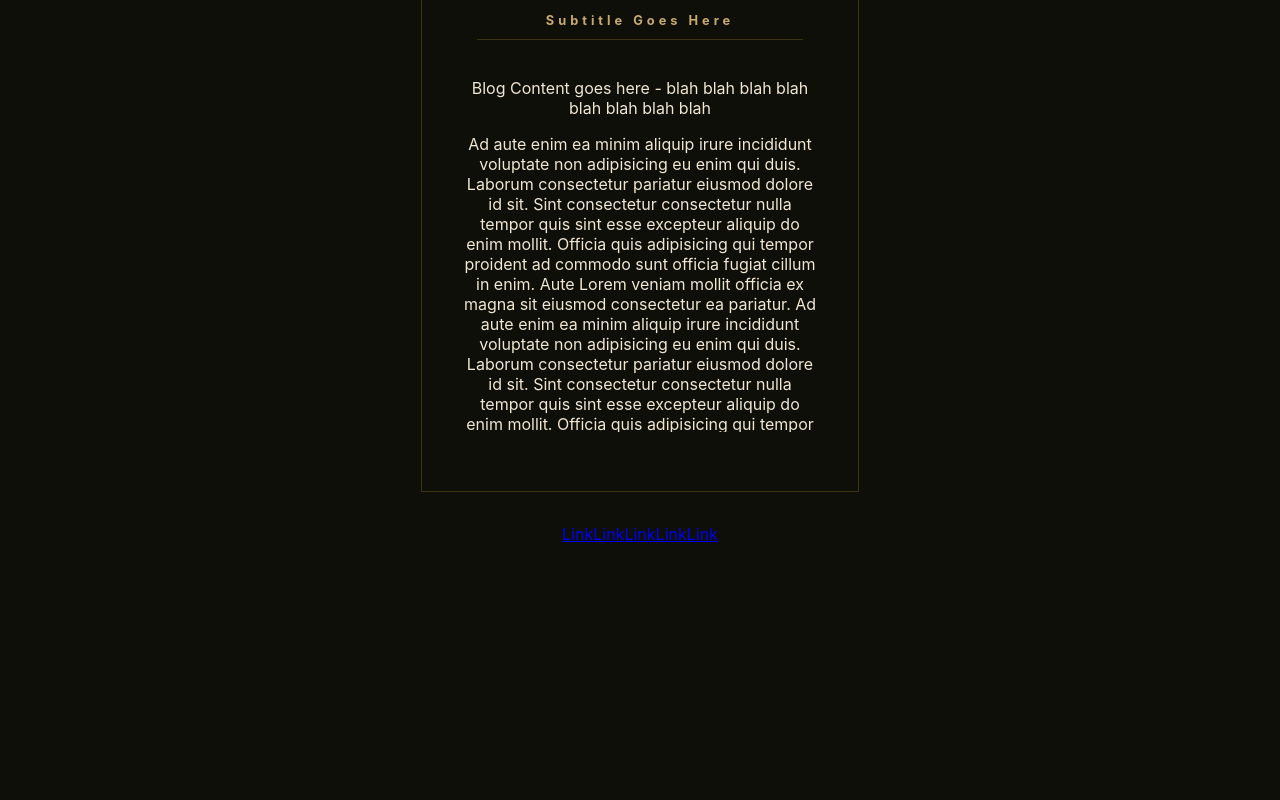
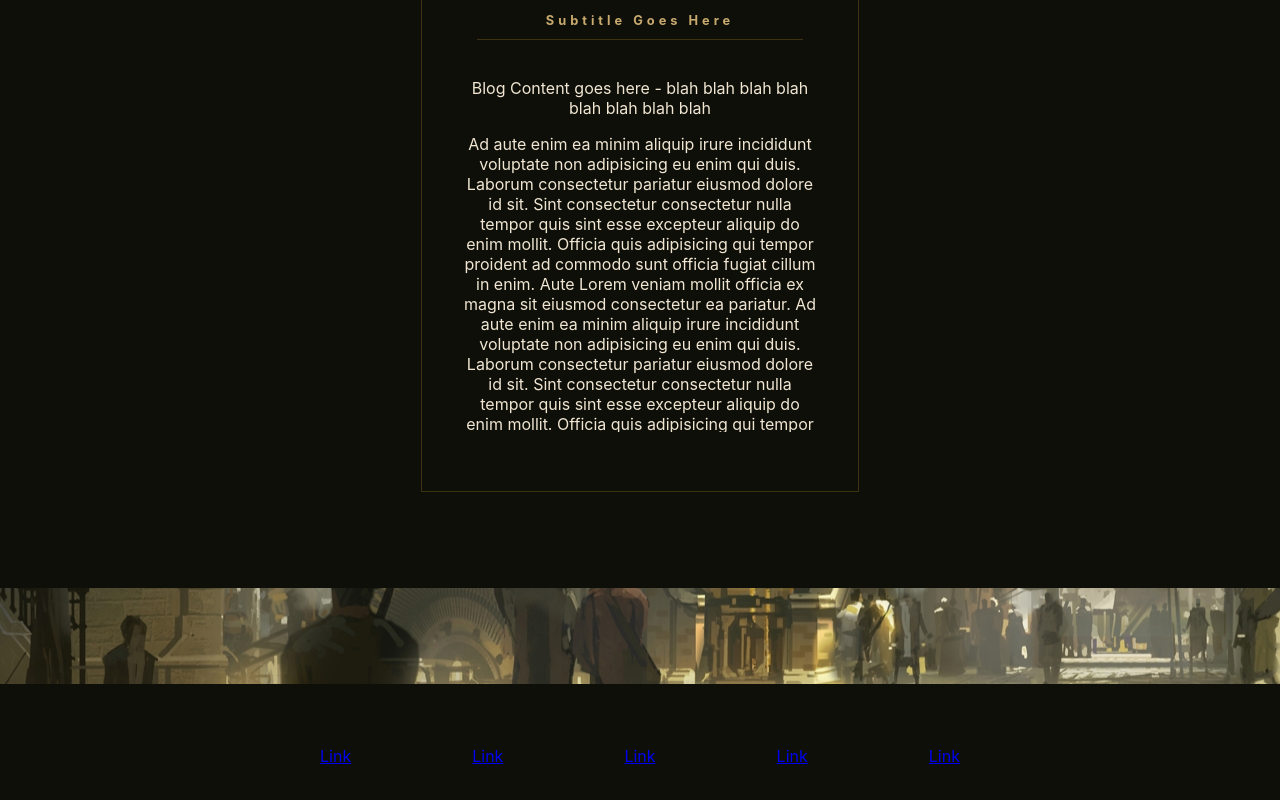
Before and after one commit to atcriteria/league-app, a React (Create React App) app: page / in a window 1280 px wide. Shown: the part 2039-2839 px from the top of the page. Before the commit the page ends 2583 px from the top, so only its background shows below. Built offline with nearby package versions, Linux system fonts and the light colour scheme; the HTML template or start-up script is replaced by a standard one.

Commit message:
updated styles for the Footer component to make it look lovely

```diff
--- a/src/components/Footer/footer.css
+++ b/src/components/Footer/footer.css
@@ -1,9 +1,20 @@
 .footer-wrapper {
-
+    margin-top: 7.5%;
+    width: 100%;
+    height: 30vh;
 }
 .footer-img {
-
+    width: 100%;
+    height: 40%;
+    background-position: center;
+    background-position-y: 85%;
 }
 .footer-content {
-
+    margin: auto;
+    width: 50%;
+    height: 60%;
+    display: flex;
+    flex-direction: row;
+    justify-content: space-between;
+    align-items: center;
 }
```
